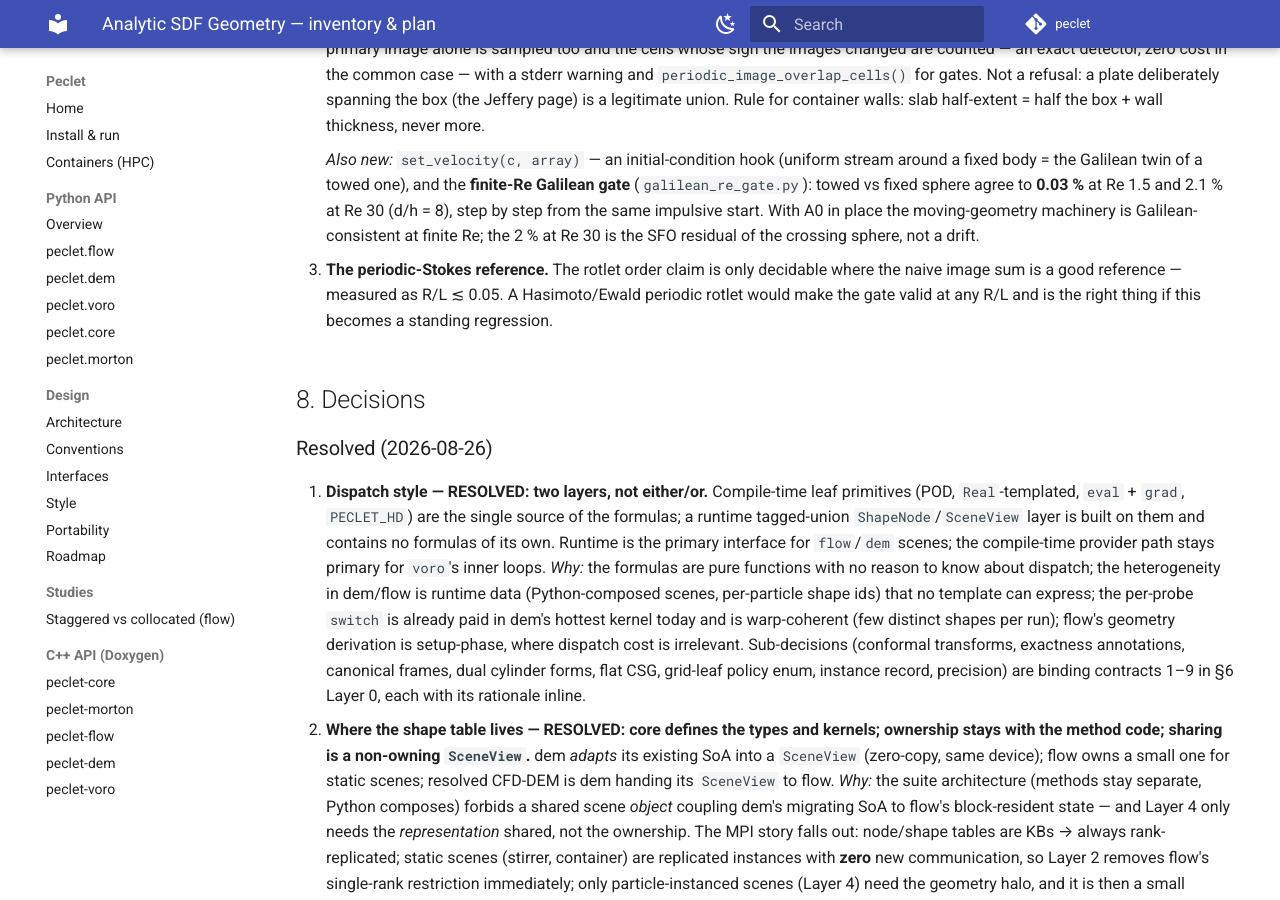
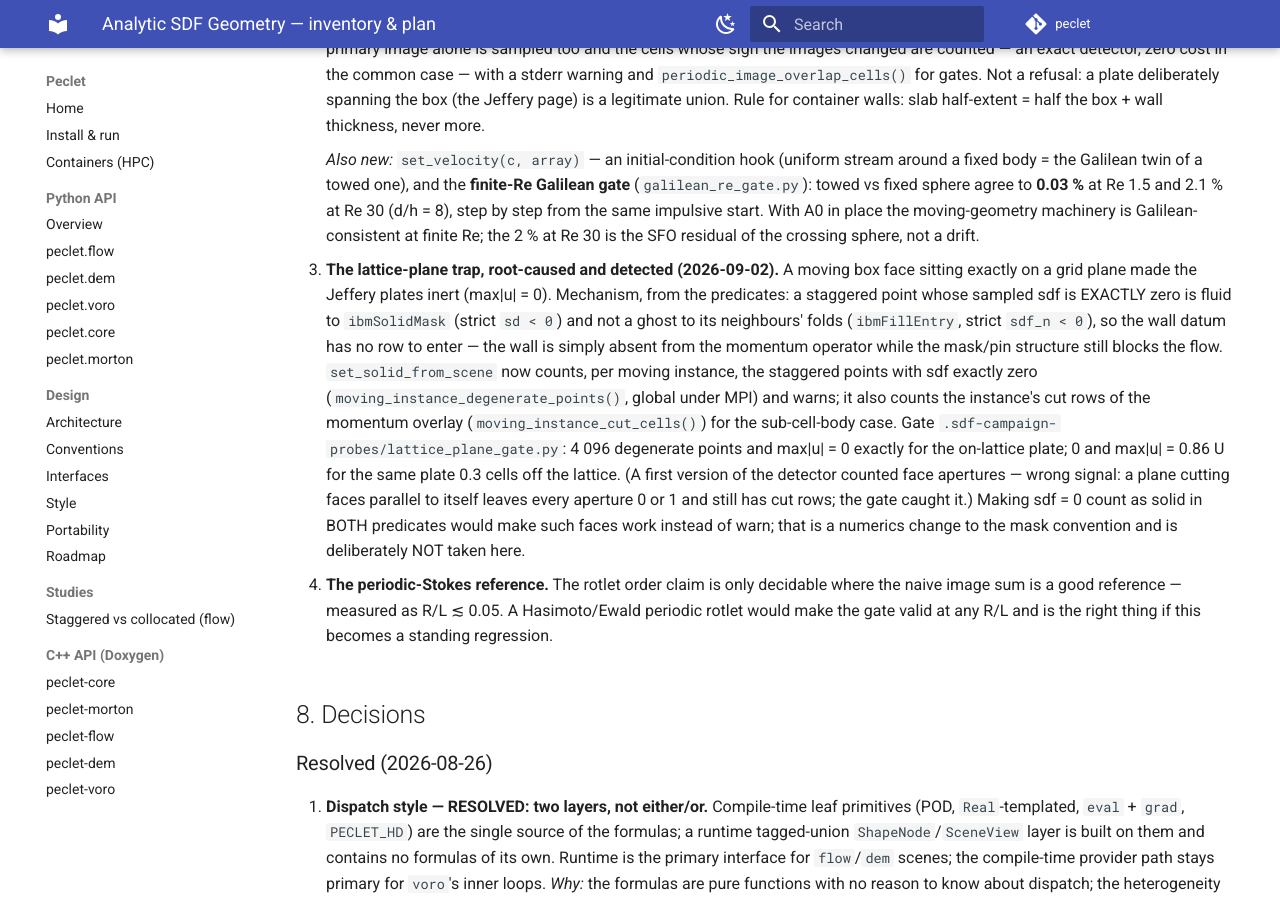
Before and after one commit to computational-chemical-engineering/peclet, an MkDocs documentation site: the page built from docs/ANALYTIC_SDF_GEOMETRY.md, in a window 1280 px wide and 900 px high, scrolled down 30906 px. Built offline with MkDocs 1.6.1 and Material for MkDocs 9.7.7, drawn with Linux system fonts in a browser that asks for light colours; comment, search, counter and statistics services are not loaded.

Commit message:
docs: §7 item 12 — the lattice-plane trap root-caused (sdf exactly 0 is fluid to the mask, not a ghost to the fold) and detected
Co-Authored-By: Claude Fable 5.1 <noreply@anthropic.com>
Claude-Session: https://claude.ai/code/session_015VFHwjBNfmqw89iVFh2sC6

```diff
--- a/docs/ANALYTIC_SDF_GEOMETRY.md
+++ b/docs/ANALYTIC_SDF_GEOMETRY.md
@@ -1433,6 +1433,23 @@ option was taken in each case and is stated; none of them is settled.
     moving-geometry machinery is Galilean-consistent at finite Re; the 2 % at Re 30 is the SFO
     residual of the crossing sphere, not a drift.
 
+12. **The lattice-plane trap, root-caused and detected (2026-09-02).** A moving box face sitting
+    exactly on a grid plane made the Jeffery plates inert (max|u| = 0). Mechanism, from the
+    predicates: a staggered point whose sampled sdf is EXACTLY zero is fluid to `ibmSolidMask`
+    (strict `sd < 0`) and not a ghost to its neighbours' folds (`ibmFillEntry`, strict
+    `sdf_n < 0`), so the wall datum has no row to enter — the wall is simply absent from the
+    momentum operator while the mask/pin structure still blocks the flow. `set_solid_from_scene`
+    now counts, per moving instance, the staggered points with sdf exactly zero
+    (`moving_instance_degenerate_points()`, global under MPI) and warns; it also counts the
+    instance's cut rows of the momentum overlay (`moving_instance_cut_cells()`) for the
+    sub-cell-body case. Gate `.sdf-campaign-probes/lattice_plane_gate.py`: 4 096 degenerate
+    points and max|u| = 0 exactly for the on-lattice plate; 0 and max|u| = 0.86 U for the same
+    plate 0.3 cells off the lattice. (A first version of the detector counted face apertures —
+    wrong signal: a plane cutting faces parallel to itself leaves every aperture 0 or 1 and still
+    has cut rows; the gate caught it.) Making sdf = 0 count as solid in BOTH predicates would
+    make such faces work instead of warn; that is a numerics change to the mask convention and is
+    deliberately NOT taken here.
+
 7. **The periodic-Stokes reference.** The rotlet order claim is only decidable where the naive
    image sum is a good reference — measured as R/L ≲ 0.05. A Hasimoto/Ewald periodic rotlet would
    make the gate valid at any R/L and is the right thing if this becomes a standing regression.
```
